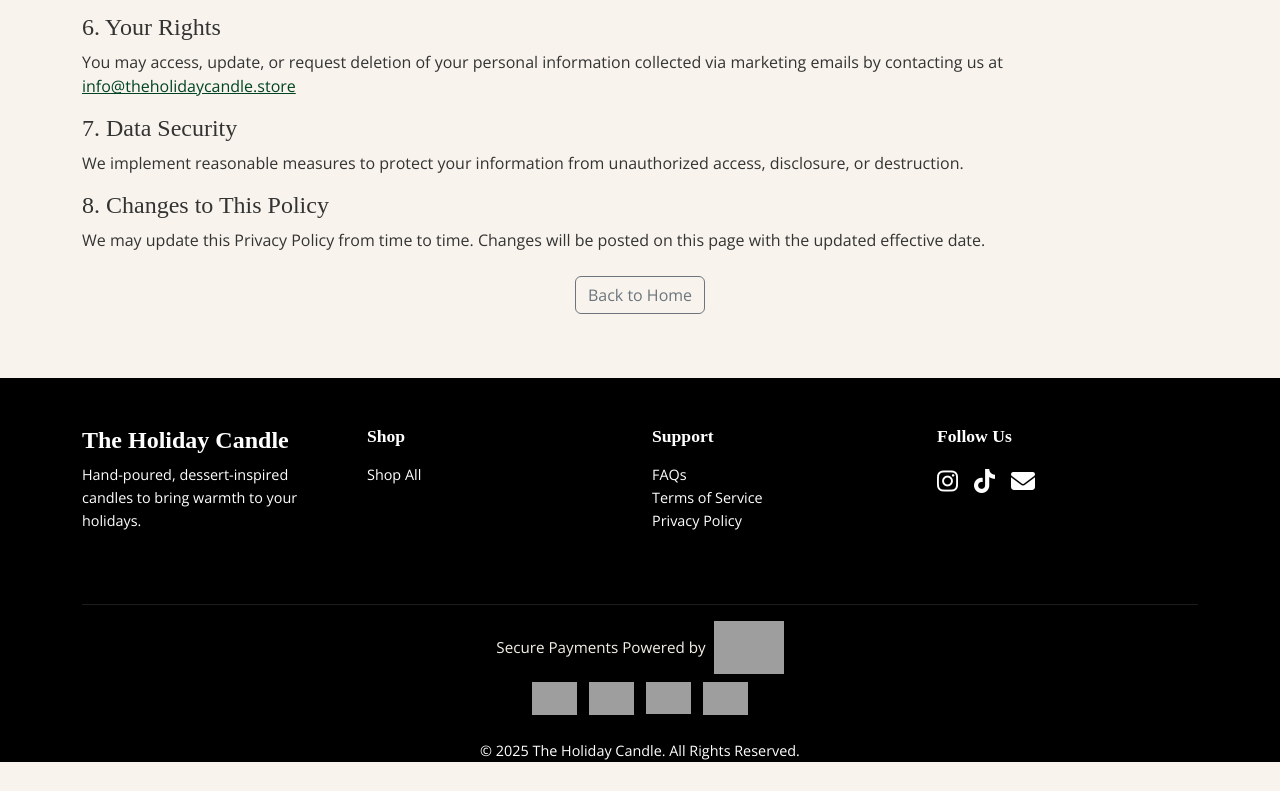
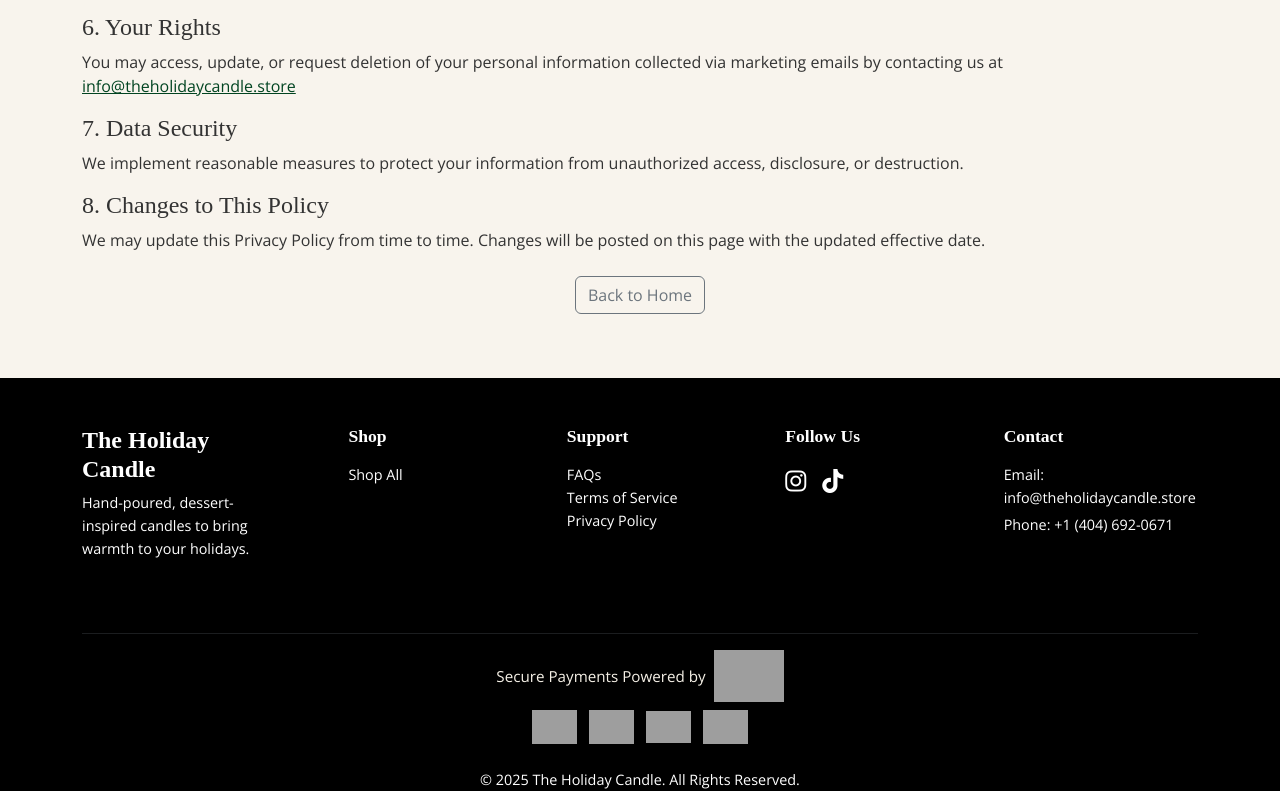
Before and after one commit to Th876/theholidaycandle, a website: page public/privacy_policy.html in a window 1280 px wide. Shown: the part 905-1696 px from the top of the page. Before the commit the page ends 1667 px from the top, so only its background shows below. Drawn offline with nearby package versions, Linux system fonts and the light colour scheme; grey boxes are pictures that could not be loaded; a web font is replaced by a local one.

Commit message:
added new info in footer

```diff
--- a/public/privacy_policy.html
+++ b/public/privacy_policy.html
@@ -118,13 +118,13 @@
             <div class="row">
 
                 <!-- Logo / Branding -->
-                <div class="col-md-3 mb-4">
+                <div class="col-md mb-4">
                     <h3 class="footer-logo">The Holiday Candle</h3>
                     <p>Hand-poured, dessert-inspired candles to bring warmth to your holidays.</p>
                 </div>
 
                 <!-- Navigation Links -->
-                <div class="col-md-3 mb-4">
+                <div class="col-md mb-4 ms-md-5">
                     <h5>Shop</h5>
                     <ul class="list-unstyled">
                         <li><a href="index.html#candles" class="text-white text-decoration-none">Shop All</a></li>
@@ -132,29 +132,41 @@
                 </div>
 
                 <!-- Policies / Support -->
-                <div class="col-md-3 mb-4">
+                <div class="col-md mb-4">
                     <h5>Support</h5>
                     <ul class="list-unstyled">
                         <li><a href="about.html#faq" class="text-white text-decoration-none">FAQs</a></li>
                         <li><a href="terms_of-service.html" class="text-white text-decoration-none">Terms of Service</a>
                         </li>
-                        <li><a href="#" class="text-white text-decoration-none">Privacy Policy</a>
+                        <li><a href="privacy_policy.html" class="text-white text-decoration-none">Privacy Policy</a>
                         </li>
                     </ul>
                 </div>
 
-                <!-- Social / Contact -->
-                <div class="col-md-3 mb-4">
+                <!-- Social / Follow Us -->
+                <div class="col-md mb-4">
                     <h5>Follow Us</h5>
                     <div class="d-flex mb-3">
                         <a href="https://www.instagram.com/theholidaycandle7/" target="_blank"
-                            class="text-white fs-4 me-3"><i class="fa-brands fa-instagram"></i></a>
-                        <a href="https://www.tiktok.com/@theholidaycandle" target="_blank"
-                            class="text-white fs-4 me-3"><i class="fa-brands fa-tiktok"></i></a>
-                        <a href="mailto:info@theholidaycandle.store" class="text-white fs-4"><i
-                                class="fa fa-envelope"></i></a>
+                            class="text-white fs-4 me-3">
+                            <i class="fa-brands fa-instagram"></i>
+                        </a>
+                        <a href="https://www.tiktok.com/@theholidaycandle" target="_blank" class="text-white fs-4 me-3">
+                            <i class="fa-brands fa-tiktok"></i>
+                        </a>
                     </div>
+                </div>
 
+                <!-- Contact -->
+                <div class="col-md mb-4">
+                    <h5>Contact</h5>
+                    <p class="mb-1 text-white">
+                        <a href="mailto:info@theholidaycandle.store" class="text-white text-decoration-none">Email:
+                            info@theholidaycandle.store</a>
+                    </p>
+                    <p class="mb-0 text-white">
+                        <a href="tel:+14046920671" class="text-white text-decoration-none">Phone: +1 (404) 692-0671</a>
+                    </p>
                 </div>
 
             </div>
@@ -174,13 +186,10 @@
                         class="payment-icon me-2">
                     <img src="https://upload.wikimedia.org/wikipedia/commons/thumb/f/fa/American_Express_logo_%282018%29.svg/640px-American_Express_logo_%282018%29.svg.png"
                         alt="Amex" class="payment-icon me-2" style="height: 32px;">
-
-
                     <img src="https://cdn-icons-png.flaticon.com/512/349/349230.png" alt="Discover"
                         class="payment-icon">
                 </div>
             </div>
-
 
             <!-- Bottom Copyright -->
             <div class="row">
@@ -190,6 +199,7 @@
             </div>
         </div>
     </footer>
+
     <script src="navbar.js"></script>
 </body>
 
```
Also changed, not shown: public/about.html (+24 -14 lines), public/cart.html (+23 -13 lines), public/christmas-applebake.html (+23 -13 lines), public/eggnog-crème.html (+23 -13 lines), public/gourmet-hot-cocoa.html (+23 -13 lines), public/spiced-cranberry.html (+24 -13 lines), public/sugar-cookie.html (+24 -13 lines), public/terms_of-service.html (+23 -13 lines).
